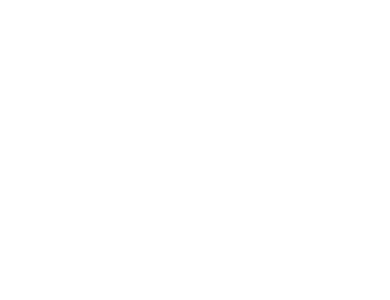
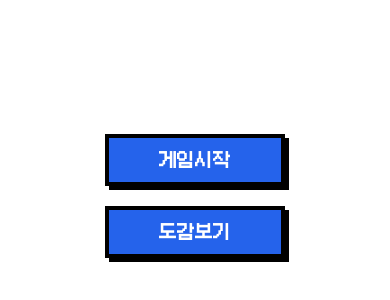
Before and after one commit to hoj0806/pokemon-card-flip, a React (Create React App) app: page / in a window 390 px wide. Shown: the part 466-766 px from the top of the page. Built offline with nearby package versions, Linux system fonts and the light colour scheme.

Commit message:
ui : 메인 페이지 기븐 스타일링, 반응형 디자인 완성

```diff
--- a/src/components/Main.tsx
+++ b/src/components/Main.tsx
@@ -1,5 +1,14 @@
+import SelectButton from "../ui/SelectButton";
+
 const Main = () => {
-  return <div className='flex flex-col gap-4 w-[180px] absolute'></div>;
+  return (
+    <div className='absolute bottom-[120px] left-1/2 -translate-x-1/2'>
+      <div className='flex flex-col gap-5'>
+        <SelectButton>게임시작</SelectButton>
+        <SelectButton>도감보기</SelectButton>
+      </div>
+    </div>
+  );
 };
 
 export default Main;
--- a/src/layout/AppWrapper.tsx
+++ b/src/layout/AppWrapper.tsx
@@ -1,9 +1,5 @@
 const AppWrapper = ({ children }: { children: React.ReactNode }) => {
-  return (
-    <div className='relative flex justify-center items-center h-screen'>
-      {children}
-    </div>
-  );
+  return <div className='relative h-screen'>{children}</div>;
 };
 
 export default AppWrapper;
--- a/src/ui/SelectButton.tsx
+++ b/src/ui/SelectButton.tsx
@@ -1,7 +1,9 @@
 const SelectButton = ({ children }: { children: React.ReactNode }) => {
-  <button className='relative px-4 py-2 text-lg font-bold text-white bg-blue-600 border-4 border-black shadow-[4px_4px_0px_black] active:shadow-none active:translate-x-1 active:translate-y-1'>
-    {children}
-  </button>;
+  return (
+    <button className='px-4 py-2 text-lg font-bold text-white bg-blue-600 border-4 border-black shadow-[4px_4px_0px_black] active:shadow-none active:translate-x-1 active:translate-y-1 w-[180px] md:w-[250px] lg:w-[400px] lg:h-[60px] lg:text-2xl'>
+      {children}
+    </button>
+  );
 };
 
 export default SelectButton;
```
